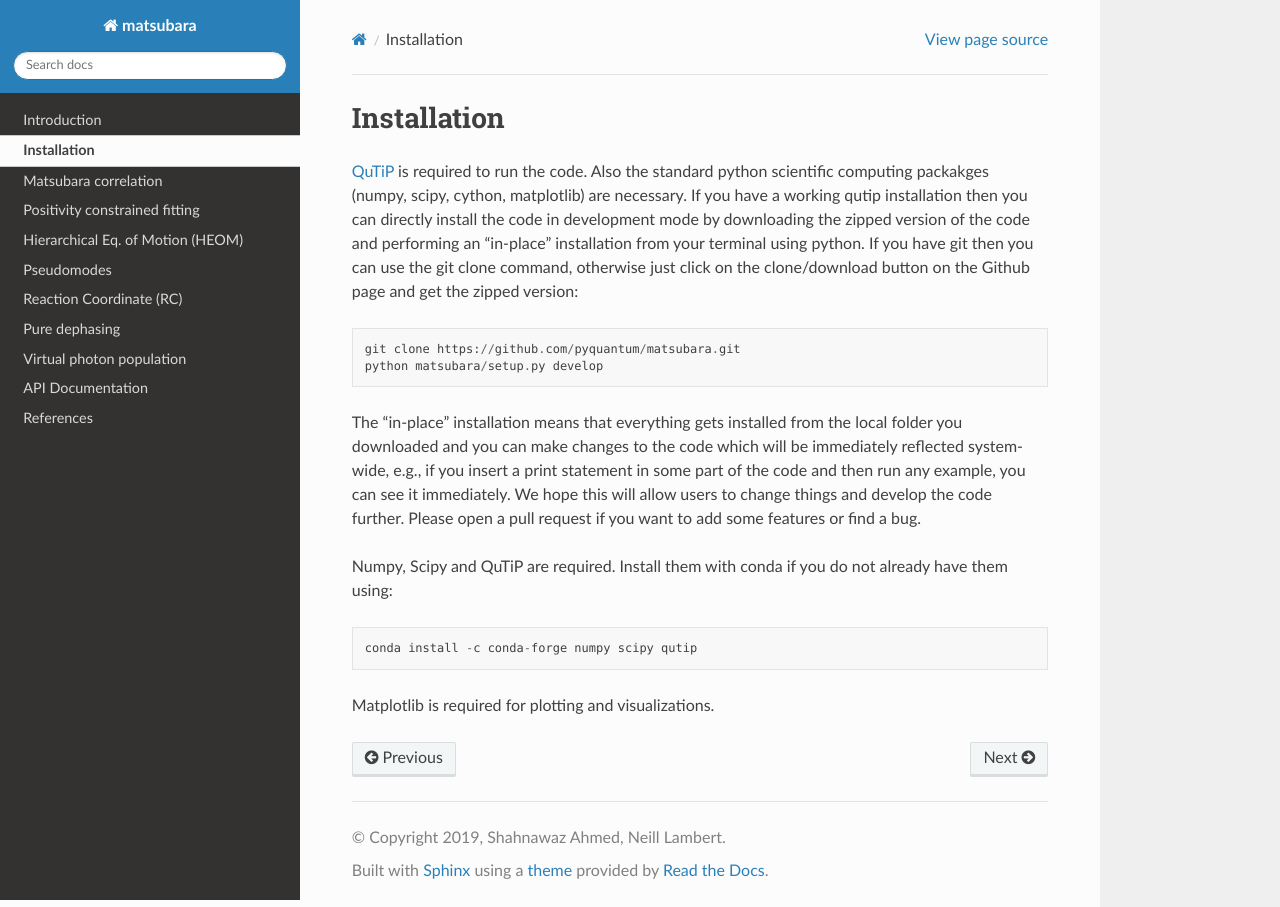
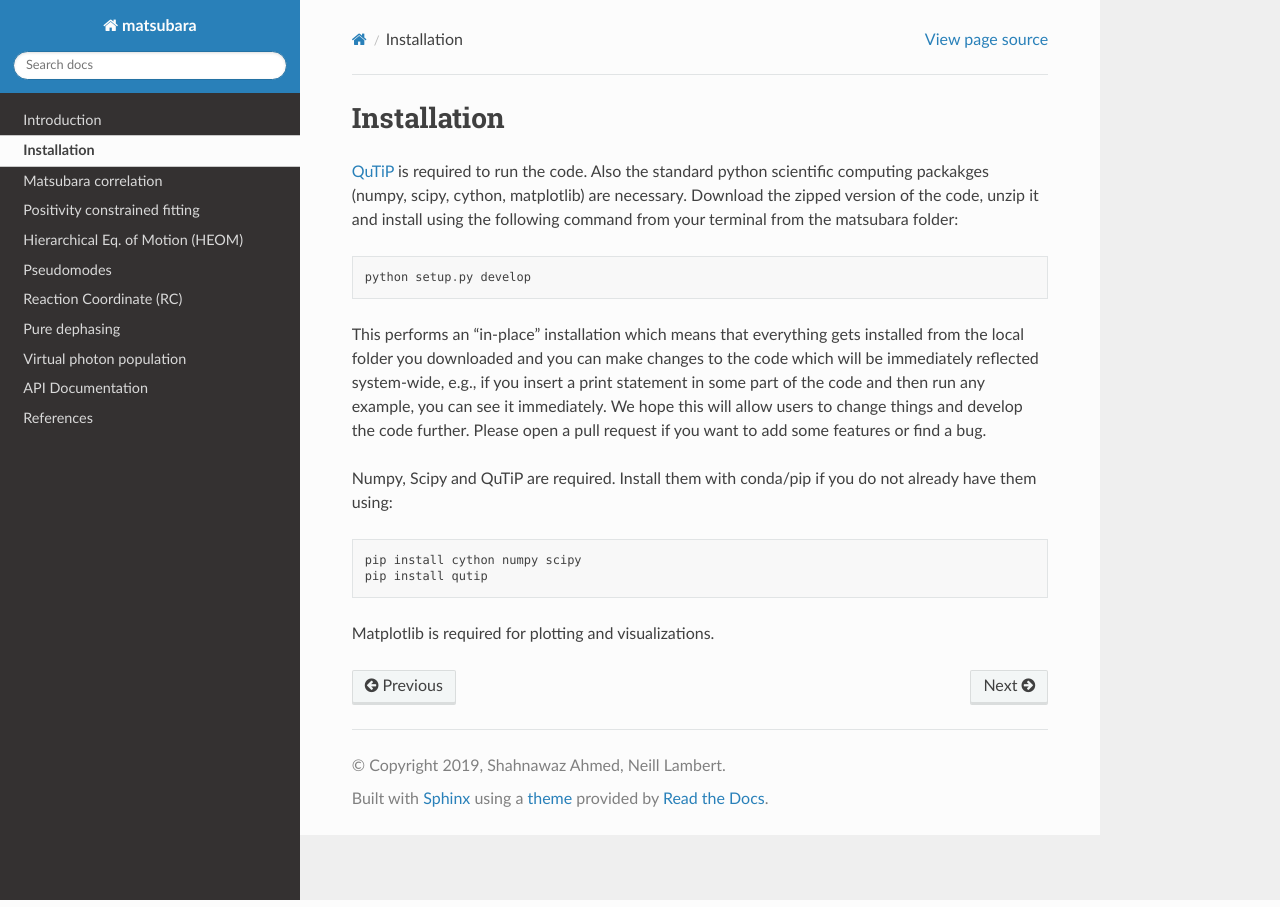
Before and after one commit to pyquantum/matsubara, a Sphinx documentation site: the page built from docs/source/install.rst, in a window 1280 px wide. Built offline with Sphinx 7.4.7 and the Read the Docs theme 2.0.0, drawn with Linux system fonts in a browser that asks for light colours.

Commit message:
Updated instructions

```diff
--- a/docs/source/install.rst
+++ b/docs/source/install.rst
@@ -2,15 +2,15 @@
 Installation
 ############
 
-`QuTiP <http://www.qutip.org/>`_ is required to run the code. Also the standard python scientific computing packakges (numpy, scipy, cython, matplotlib) are necessary. If you have a working qutip installation then you can directly install the code in development mode by downloading the zipped version of the code and performing an "in-place" installation from your terminal using python. If you have git then you can use the git clone command, otherwise just click on the clone/download button on the Github page and get the zipped version::
+`QuTiP <http://www.qutip.org/>`_ is required to run the code. Also the standard python scientific computing packakges (numpy, scipy, cython, matplotlib) are necessary. Download the zipped version of the code, unzip it and install using the following command from your terminal from the matsubara folder::
 
-    git clone https://github.com/pyquantum/matsubara.git
-    python matsubara/setup.py develop
+    python setup.py develop
 
-The "in-place" installation means that everything gets installed from the local folder you downloaded and you can make changes to the code which will be immediately reflected system-wide, e.g., if you insert a print statement in some part of the code and then run any example, you can see it immediately. We hope this will allow users to change things and develop the code further. Please open a pull request if you want to add some features or find a bug.
+This performs an "in-place" installation which means that everything gets installed from the local folder you downloaded and you can make changes to the code which will be immediately reflected system-wide, e.g., if you insert a print statement in some part of the code and then run any example, you can see it immediately. We hope this will allow users to change things and develop the code further. Please open a pull request if you want to add some features or find a bug.
 
-Numpy, Scipy and QuTiP are required. Install them with conda if you do not already have them using::
+Numpy, Scipy and QuTiP are required. Install them with conda/pip if you do not already have them using::
 
-   conda install -c conda-forge numpy scipy qutip
+   pip install cython numpy scipy
+   pip install qutip
 
 Matplotlib is required for plotting and visualizations.
```
